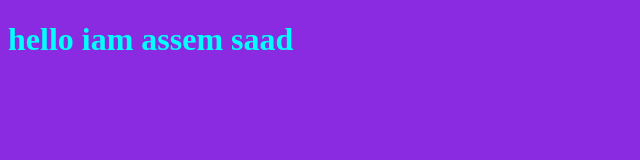
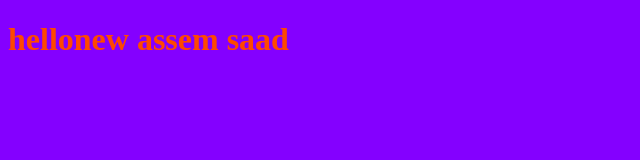
Before and after one commit to assem207/test, a plain HTML site: page index.html in a window 1280 px wide. Shown: the whole page, without its empty margins (0-640 px from the left). Drawn offline with Linux system fonts and the light colour scheme.

Commit message:
chang title and color

```diff
--- a/index.html
+++ b/index.html
@@ -7,7 +7,7 @@
     <link rel="stylesheet" href="style.css"></lin>
 </head>
 <body>
-    <h1>hello iam assem saad</h1>
+    <h1>hellonew assem saad</h1>
     <script src="app.js"></script>
 </body>
 </html>
--- a/style.css
+++ b/style.css
@@ -1,6 +1,6 @@
 h1{
-color:aqua
+color:rgb(255, 72, 0)
 }
 body{
-    background-color: blueviolet;
+    background-color: rgb(132, 0, 255);
 }
```
Also changed, not shown: 1 other file.
